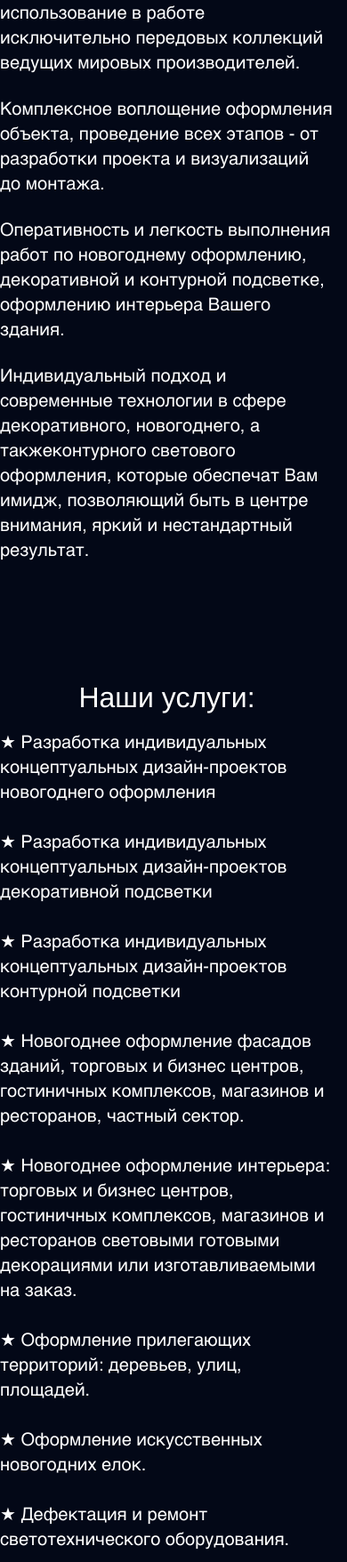
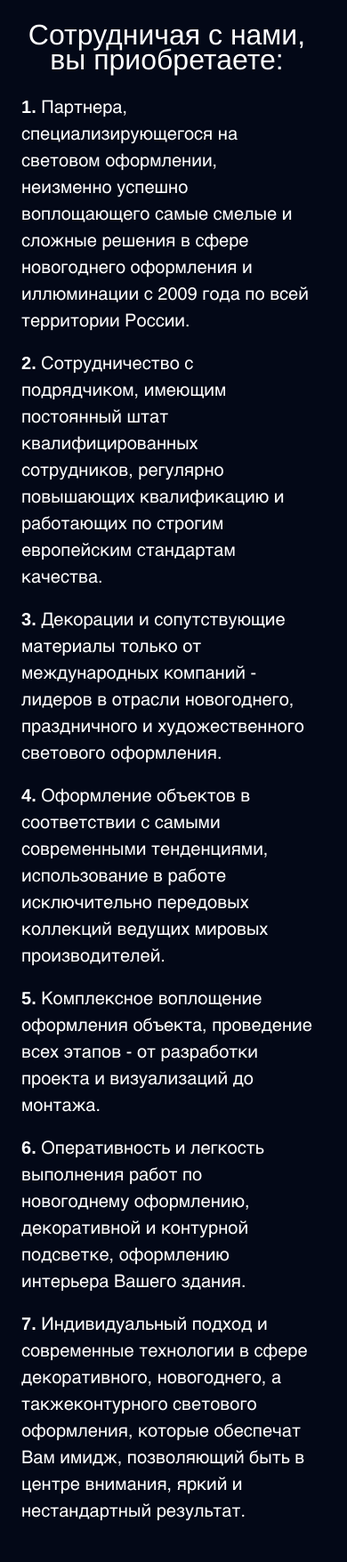
Before and after one commit to blyaka/LS-ILLUMINATION, a Django app: page /about/ in a window 390 px wide; the page is wider, and only the part inside the window is pictured. Shown: the part 4139-5895 px from the top of that part at 89% size. Run offline with Django 4.2, Linux system fonts and the light colour scheme; data comes from the database, SQL or seed files in the repository; some libraries are stand-ins or nearby versions.

Commit message:
+ mob opt about, footer

```diff
--- a/app/static/css/layout/footer.css
+++ b/app/static/css/layout/footer.css
@@ -26,3 +26,21 @@ span {
     display: grid;
     place-items: center;
 }
+
+
+@media (max-width: 767px) {
+    .ls-footer {
+        flex-direction: column-reverse;
+        padding: 264px 60px 43px;
+    }
+
+    .footer-comp-name {
+        margin-bottom: 24px;
+    }
+
+    .by {
+        position: absolute;
+        bottom: 43px;
+        right: 40px;
+    }
+}
--- a/app/static/css/pages/about.css
+++ b/app/static/css/pages/about.css
@@ -85,3 +85,57 @@ li {
     object-fit: cover;
     border-radius: var(--radius);
 }
+
+
+@media (max-width: 767px) {
+    .about-title {
+        font-size: 2rem;
+    }
+
+    .about-sub {
+        font-size: 1.25rem;
+    }
+
+    .about-block {
+        padding: 0px 24px;
+    }
+
+    .about-block h1 {
+        text-align: center;
+    }
+
+    .about-block-image {
+        padding: 24px 0px;
+    }
+
+    .about-img {
+        border-radius: 0px;
+    }
+
+    .about-img img {
+        border-radius: 0px;
+    }
+
+    ol {
+        list-style: none;
+        padding-left: 0;
+    }
+
+    ol li {
+        position: relative;
+        font-size: 1.25rem;
+        line-height: 1.5;
+        margin-bottom: 16px;
+    }
+
+    ol li::before {
+        counter-increment: item;
+        content: counter(item) ".";
+        font-weight: bold;
+    }
+
+    ol {
+        counter-reset: item;
+    }
+
+}
--- a/app/templates/_base.html
+++ b/app/templates/_base.html
@@ -84,7 +84,7 @@
     <footer class="ls-footer">
         <a href="">Пользовательское соглашение</a>
         <a href="">Политика конфиденциальности</a>
-        <a href="">© LS illumination, 2009-2025</a>
+        <a class="footer-comp-name" href="">© LS illumination, 2009-2025</a>
         <a class="by" href="">
           <p>by</p>
           <span>
```
